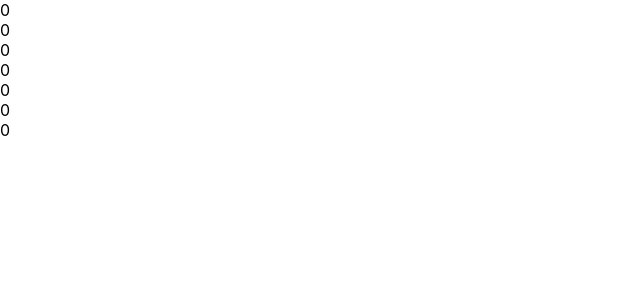
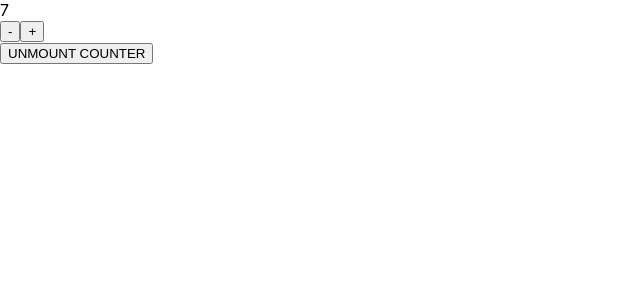
Before and after one commit to pecourses/react-app, a React (Create React App) app: page / in a window 1280 px wide. Shown: the top 300 px of the page, without its empty margins (0-640 px from the left). Built offline with nearby package versions, Linux system fonts and the light colour scheme.

Commit message:
add counter interval

```diff
--- a/src/App.js
+++ b/src/App.js
@@ -4,12 +4,26 @@ import Greeting from './components/Greeting';
 import './App.css';
 
 class App extends Component {
-  computeVisibility = () => {
-    return true;
+  constructor(props) {
+    super(props);
+    this.state = {
+      isShow: true,
+    };
+  }
+
+  clickHandler = () => {
+    this.setState({
+      isShow: !this.state.isShow,
+    });
   };
 
   render() {
-    return <CounterDashboard />;
+    return (
+      <div>
+        {this.state.isShow && <CounterDashboard />}
+        <button onClick={this.clickHandler}>UNMOUNT COUNTER</button>
+      </div>
+    );
   }
 }
 
--- /dev/null
+++ b/src/components/CounterDashboard/Counter/CounterControls/index.jsx
@@ -0,0 +1,21 @@
+import React, { Component } from 'react';
+
+class CounterControls extends Component {
+  handleClickIncr = () => {
+    this.props.incerement();
+  };
+  handleClickDecr = () => {
+    this.props.decrement();
+  };
+
+  render() {
+    return (
+      <div>
+        <button onClick={this.handleClickDecr}>-</button>
+        <button onClick={this.handleClickIncr}>+</button>
+      </div>
+    );
+  }
+}
+
+export default CounterControls;
--- /dev/null
+++ b/src/components/CounterDashboard/Counter/CounterDisplay/index.jsx
@@ -0,0 +1,9 @@
+import React, { Component } from 'react';
+
+class CounterDisplay extends Component {
+  render() {
+    return <div>{this.props.value}</div>;
+  }
+}
+
+export default CounterDisplay;
--- a/src/components/CounterDashboard/Counter/index.jsx
+++ b/src/components/CounterDashboard/Counter/index.jsx
@@ -1,21 +1,16 @@
 import React, { Component } from 'react';
+import CounterDisplay from './CounterDisplay';
+import CounterControls from './CounterControls';
 
 class Counter extends Component {
-  constructor(props) {
-    super(props);
-    this.state = {
-      value: 0,
-    };
-  }
-
-  incerement = () => {
-    this.setState({
-      value: this.state.value + 1,
-    });
-  };
-
   render() {
-    return <div onClick={this.incerement}>{this.state.value}</div>;
+    const { value, incerement, decrement } = this.props;
+    return (
+      <div>
+        <CounterDisplay value={value} />
+        <CounterControls {...this.props} />
+      </div>
+    );
   }
 }
 
--- a/src/components/CounterDashboard/index.jsx
+++ b/src/components/CounterDashboard/index.jsx
@@ -1,16 +1,48 @@
 import React, { Component } from 'react';
 import Counter from './Counter';
 class CounterDashboard extends Component {
+  constructor(props) {
+    super(props);
+    this.state = {
+      value: 0,
+    };
+  }
+
+  componentDidMount() {
+    this.intervalId = setInterval(() => {
+      this.setState({
+        value: this.state.value + 1,
+      });
+    }, 1000);
+  }
+
+  componentDidUpdate(prevProps, prevState) {}
+
+  componentWillUnmount() {
+    clearInterval(this.intervalId);
+  }
+
+  incerement = () => {
+    this.setState({
+      value: this.state.value + 1,
+    });
+  };
+
+  decrement = () => {
+    this.setState({
+      value: this.state.value - 1,
+    });
+  };
+
   render() {
+    const { value } = this.state;
     return (
       <div>
-        <Counter />
-        <Counter />
-        <Counter />
-        <Counter />
-        <Counter />
-        <Counter />
-        <Counter />
+        <Counter
+          decrement={this.decrement}
+          incerement={this.incerement}
+          value={value}
+        />
       </div>
     );
   }
```
